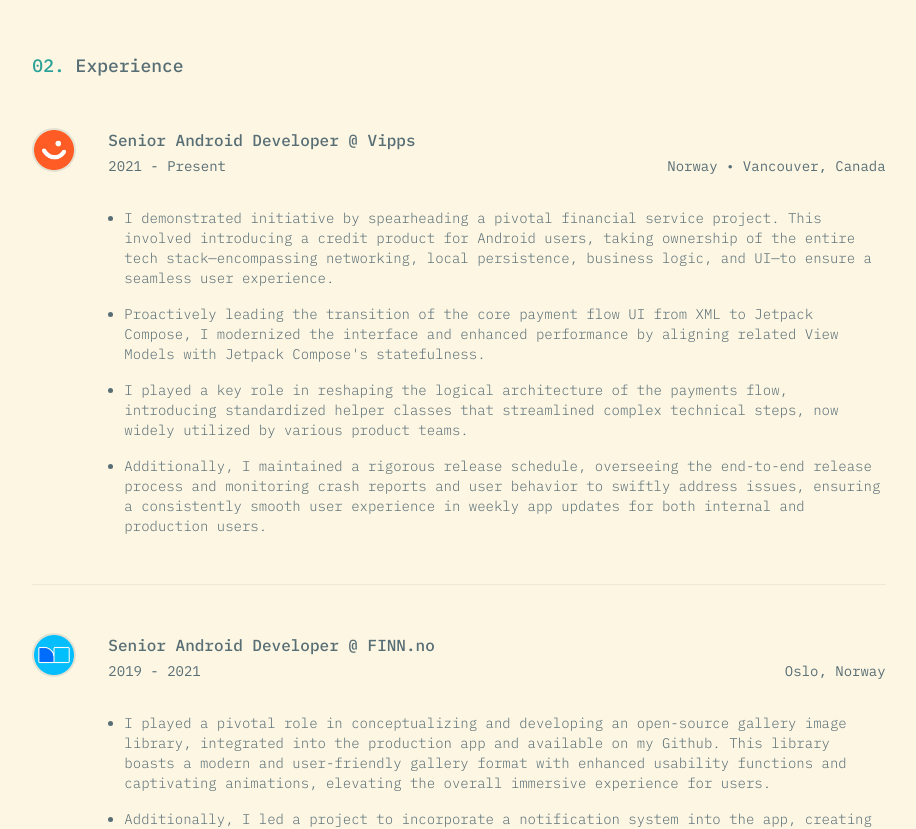
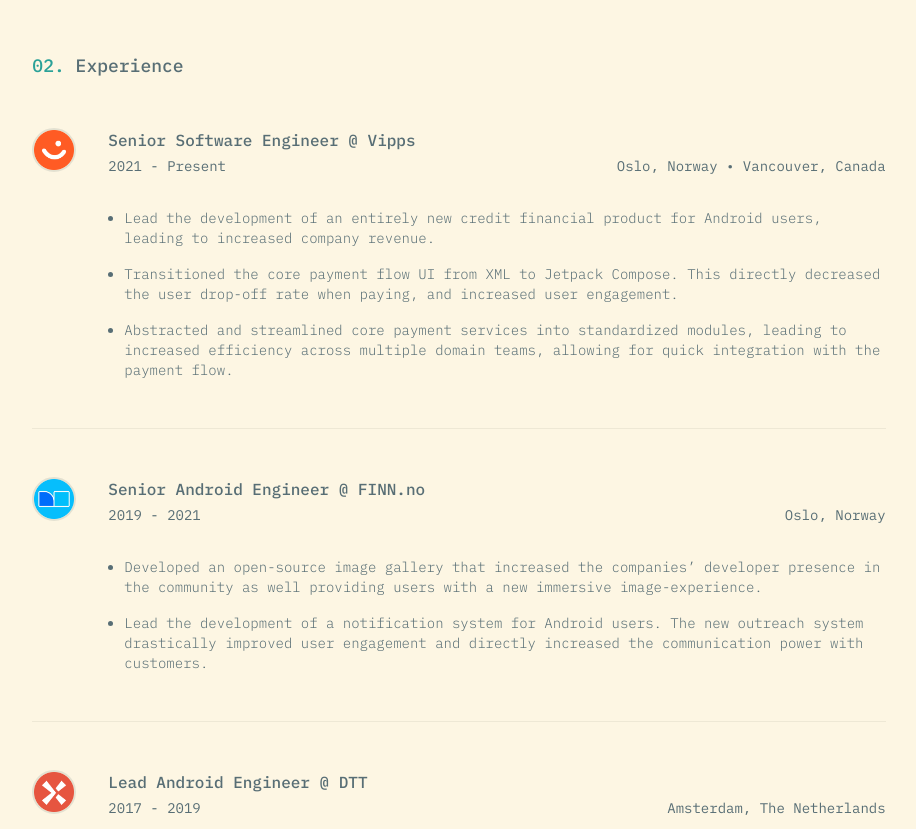
Before and after one commit to maxhves/hvesser-lewis-consulting-site, a Next.js app: page / in a window 1280 px wide. Shown: the part 1000-1829 px from the top of the page, without its empty margins (181-1097 px from the left). Built offline with nearby package versions, Linux system fonts and the light colour scheme; no server answers.

Commit message:
Updated experience texts.

```diff
--- a/src/app/sections/experience/experience.tsx
+++ b/src/app/sections/experience/experience.tsx
@@ -18,17 +18,16 @@ function Experience() {
           {/* Vipps */}
           <li className="pb-12">
             <PastEmploymentCard
-              jobTitle="Senior Android Developer"
+              jobTitle="Senior Software Engineer"
               company="Vipps"
               startYear="2021"
               endYear="Present"
-              location="Norway • Vancouver, Canada"
+              location="Oslo, Norway • Vancouver, Canada"
               imageSource="/experience_images/logo_vipps.png"
               body={[
-                "I demonstrated initiative by spearheading a pivotal financial service project. This involved introducing a credit product for Android users, taking ownership of the entire tech stack—encompassing networking, local persistence, business logic, and UI—to ensure a seamless user experience.",
-                "Proactively leading the transition of the core payment flow UI from XML to Jetpack Compose, I modernized the interface and enhanced performance by aligning related View Models with Jetpack Compose's statefulness.",
-                "I played a key role in reshaping the logical architecture of the payments flow, introducing standardized helper classes that streamlined complex technical steps, now widely utilized by various product teams.",
-                "Additionally, I maintained a rigorous release schedule, overseeing the end-to-end release process and monitoring crash reports and user behavior to swiftly address issues, ensuring a consistently smooth user experience in weekly app updates for both internal and production users."
+                "Lead the development of an entirely new credit financial product for Android users, leading to increased company revenue.",
+                "Transitioned the core payment flow UI from XML to Jetpack Compose. This directly decreased the user drop-off rate when paying, and increased user engagement.",
+                "Abstracted and streamlined core payment services into standardized modules, leading to increased efficiency across multiple domain teams, allowing for quick integration with the payment flow.",
               ]}
             />
           </li>
@@ -36,16 +35,15 @@ function Experience() {
           {/* FINN */}
           <li className="py-12">
             <PastEmploymentCard
-              jobTitle="Senior Android Developer"
+              jobTitle="Senior Android Engineer"
               company="FINN.no"
               startYear="2019"
               endYear="2021"
               location="Oslo, Norway"
               imageSource="/experience_images/logo_finn.png"
               body={[
-                "I played a pivotal role in conceptualizing and developing an open-source gallery image library, integrated into the production app and available on my Github. This library boasts a modern and user-friendly gallery format with enhanced usability functions and captivating animations, elevating the overall immersive experience for users.",
-                "Additionally, I led a project to incorporate a notification system into the app, creating a new feature module covering networking, push notification handling, local persistence, business logic, and UI. This overhaul significantly improved the app's communication and notification capabilities, contributing to a more engaging user experience.",
-                "Furthermore, I spearheaded the design and implementation of key app components, modernizing the app's appearance and streamlining user interactions, ultimately enhancing user satisfaction and engagement.",
+                "Developed an open-source image gallery that increased the companies’ developer presence in the community as well providing users with a new immersive image-experience.",
+                "Lead the development of a notification system for Android users. The new outreach system drastically improved user engagement and directly increased the communication power with customers.",
               ]}
             />
           </li>
@@ -53,15 +51,16 @@ function Experience() {
           {/* DTT */}
           <li className="pt-12">
             <PastEmploymentCard
-              jobTitle="Senior Android Developer"
+              jobTitle="Lead Android Engineer"
               company="DTT"
               startYear="2017"
               endYear="2019"
               location="Amsterdam, The Netherlands"
               imageSource="/experience_images/logo_dtt.png"
               body={[
-                "I developed a much deeper understanding of Android application architecture. I delved into the intricacies of proper modularization, effectively dividing projects into distinct layers: UI, Domain, and Data. Additionally, I mastered the art of managing project dependencies, optimizing code organization, and improving the overall maintainability and scalability of our applications.",
-                "I sharpened my client-facing skills by developing the ability to provide clients with precise and effective project quotes. I adopted a meticulous approach, creating comprehensive reports based on app requirements and design. These reports enabled clients to receive accurate estimates regarding project duration and cost.",
+                "Managed the development of high-quality and cost-effective native Android applications, successfully converting prospective customers into sales.",
+                "Mentored a team of developers, driving collaboration, where I significantly increased productivity.",
+                "Carried out high-level processes, such as, app releasing, dependency management and code optimization, leading to increased scalability and maintainability of projects.",
               ]}
             />
           </li>
```
